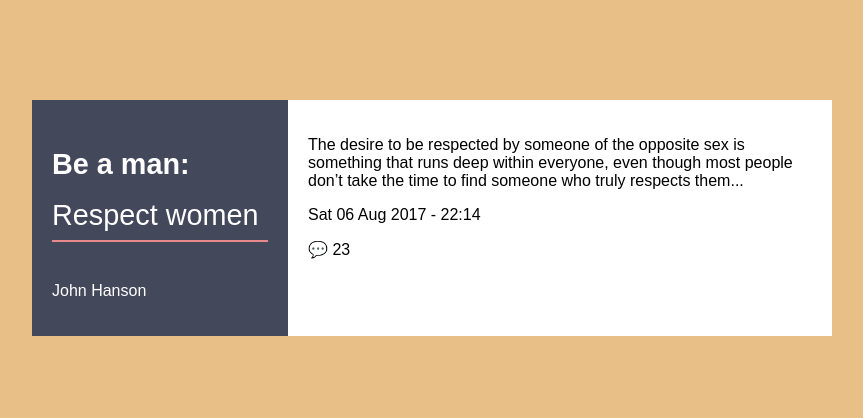
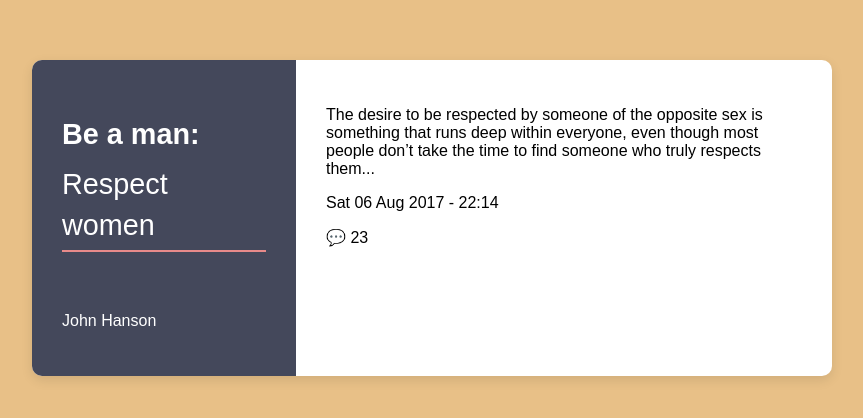
Before and after one commit to nurem1r/Frontend-project, a plain HTML site: page mid-project/index.html in a window 1280 px wide. Shown: the part 182-600 px from the top of the page, without its empty margins (208-1071 px from the left). Drawn offline with Linux system fonts and the light colour scheme; files that its build step writes are made by us from their sources.

Commit message:
Finalize card styling with shadow, spacing, and finishing touches

```diff
--- a/mid-project/css/style.css
+++ b/mid-project/css/style.css
@@ -46,3 +46,29 @@ body {
     margin-top: 20px;
     font-size: 1rem;
 }
+
+.card {
+    display: flex;
+    width: 800px;
+    border-radius: 10px;
+    overflow: hidden;
+    box-shadow: 0 4px 12px rgba(0, 0, 0, 0.1);
+}
+
+.left-section {
+    padding: 30px;
+    display: flex;
+    flex-direction: column;
+    justify-content: space-between;
+}
+
+.right-section {
+    padding: 30px;
+}
+
+.large-letter {
+    font-size: 2.5rem;
+    float: left;
+    margin-right: 5px;
+    line-height: 1;
+}
```
